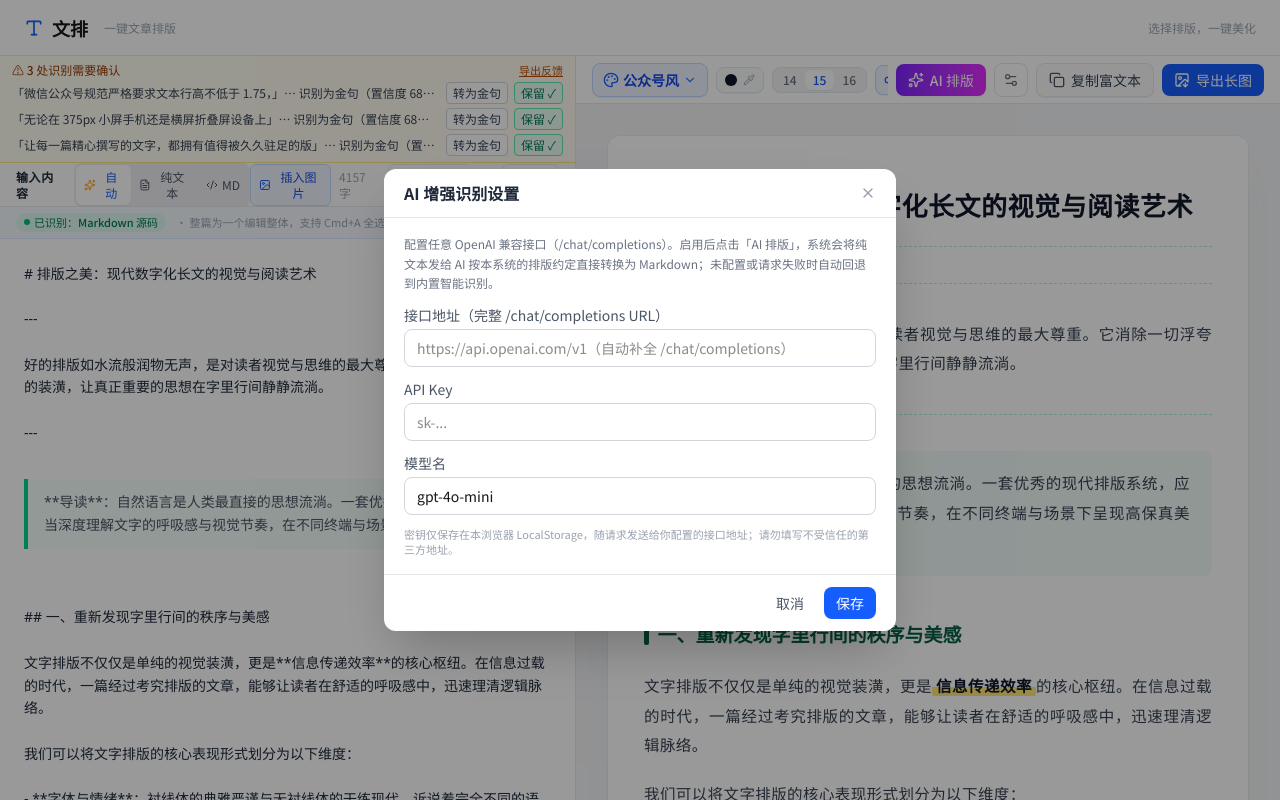
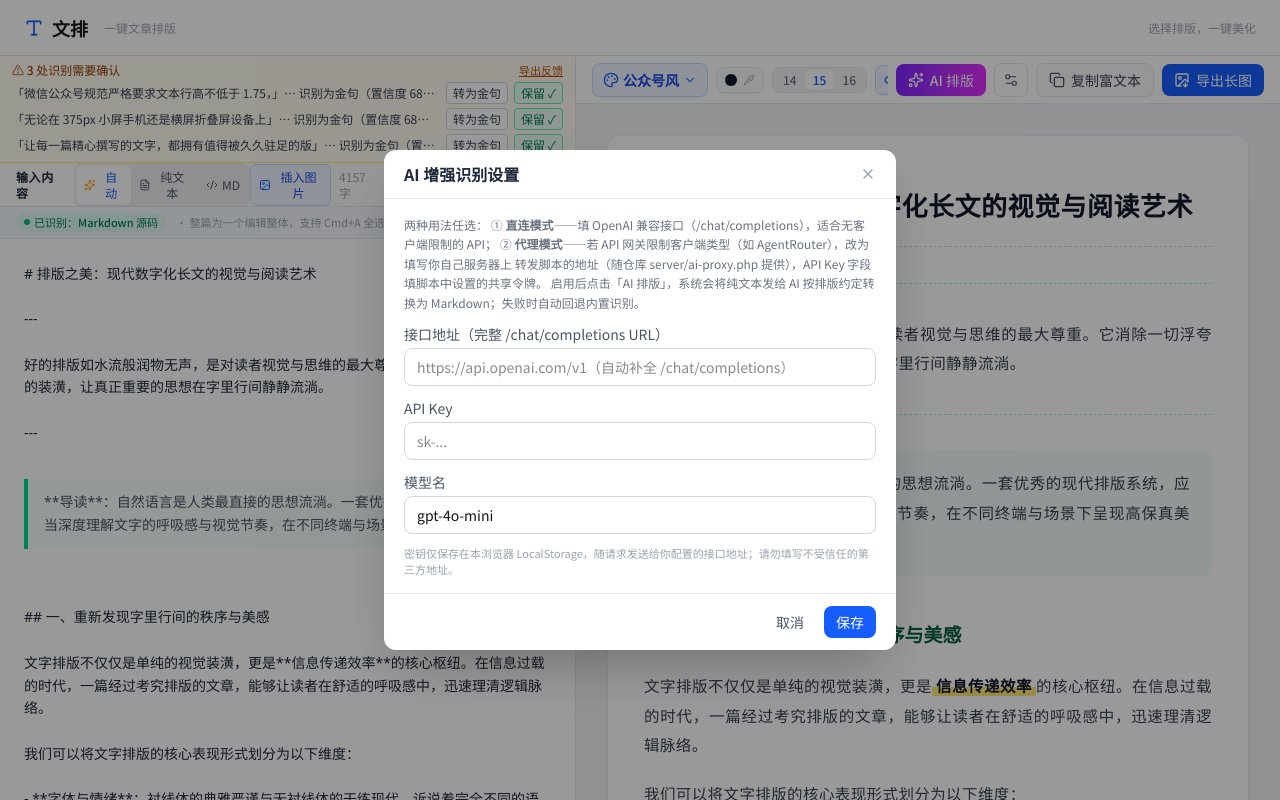
Before and after one commit to skyzizhu/wechat-official-layout, a Next.js app: page / in a window 1280 px wide. Both pictures are taken after a click on the button "AI 排版". Built offline with nearby package versions, Linux system fonts and the light colour scheme.

Commit message:
Document proxy mode in AI settings hint

```diff
--- a/src/components/AiSettingsModal.tsx
+++ b/src/components/AiSettingsModal.tsx
@@ -31,8 +31,11 @@ export function AiSettingsModal({ isOpen, settings, onClose, onSave }: AiSetting
 
         <div className="px-5 py-4 space-y-3 text-sm">
           <p className="text-xs text-gray-500 leading-relaxed">
-            配置任意 OpenAI 兼容接口（/chat/completions）。启用后点击「AI 排版」，系统会将纯文本发给
-            AI 按本系统的排版约定直接转换为 Markdown；未配置或请求失败时自动回退到内置智能识别。
+            两种用法任选：
+            ① <b>直连模式</b>——填 OpenAI 兼容接口（/chat/completions），适合无客户端限制的 API；
+            ② <b>代理模式</b>——若 API 网关限制客户端类型（如 AgentRouter），改为填写你自己服务器上
+            转发脚本的地址（随仓库 server/ai-proxy.php 提供），API Key 字段填脚本中设置的共享令牌。
+            启用后点击「AI 排版」，系统会将纯文本发给 AI 按排版约定转换为 Markdown；失败时自动回退内置识别。
           </p>
           <label className="block">
             <span className="text-gray-600">接口地址（完整 /chat/completions URL）</span>
```
